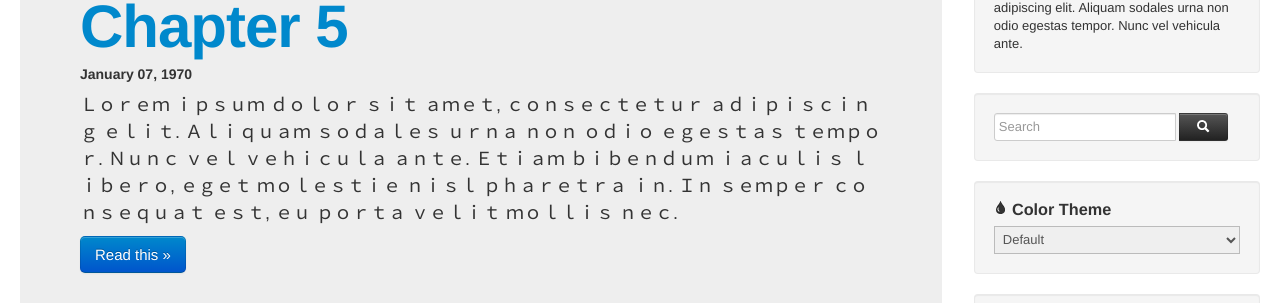
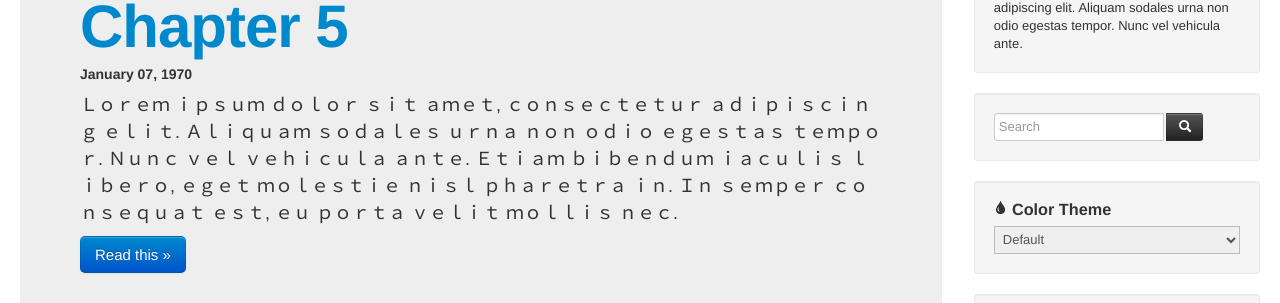
Before and after one commit to tokkonopapa/jekyll-experiment, a Jekyll site: the page built from index.html, in a window 1280 px wide. Shown: the part 123-426 px from the top of the page. Built offline with Jekyll 4.4.1, drawn with Linux system fonts in a browser that asks for light colours; nearby versions of some CDN libraries; Markdown is read by kramdown in place of the engine named in the settings; the list of posts is cut into pages by our own code; comment, search, counter and statistics services are not loaded.

Commit message:
test android for search.html

```diff
--- a/_includes/asides/search.html
+++ b/_includes/asides/search.html
@@ -6,8 +6,8 @@
 {% else %}
 						<input type="hidden" name="q" value="site:{{ site.url | domain_name }}">
 {% endif %}
-						<input type="text" name="q" class="input-medium search-query" placeholder="Search" style="width:70%">
-						<button class="btn btn-inverse" type="submit" style="width:20%">
+						<input type="text" name="q" class="input-medium search-query" placeholder="Search" style="width:65%">
+						<button class="btn btn-inverse" type="submit" style="width:15%">
 							<span class="icon-search icon-white"></span>
 						</button>
 					</div>
```
